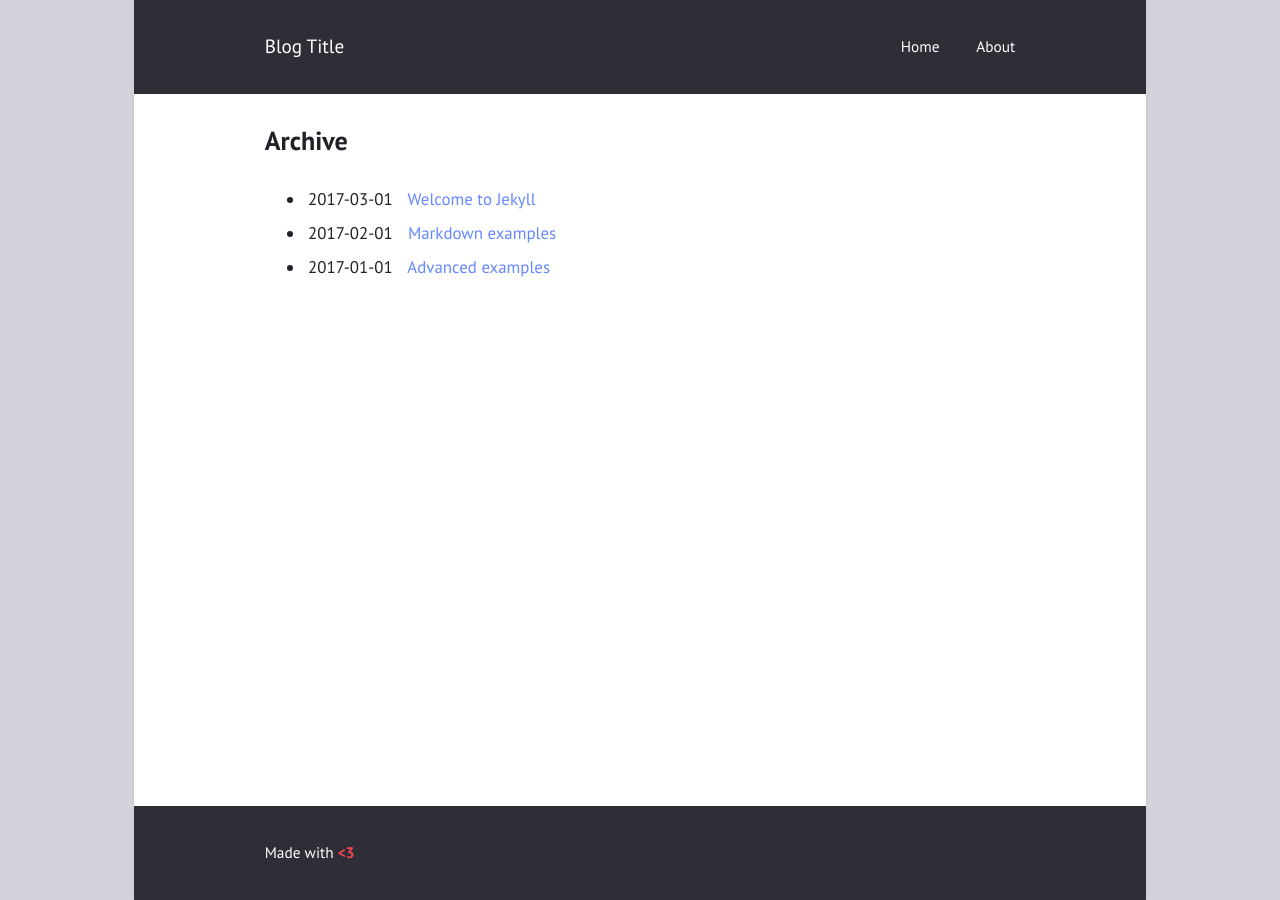
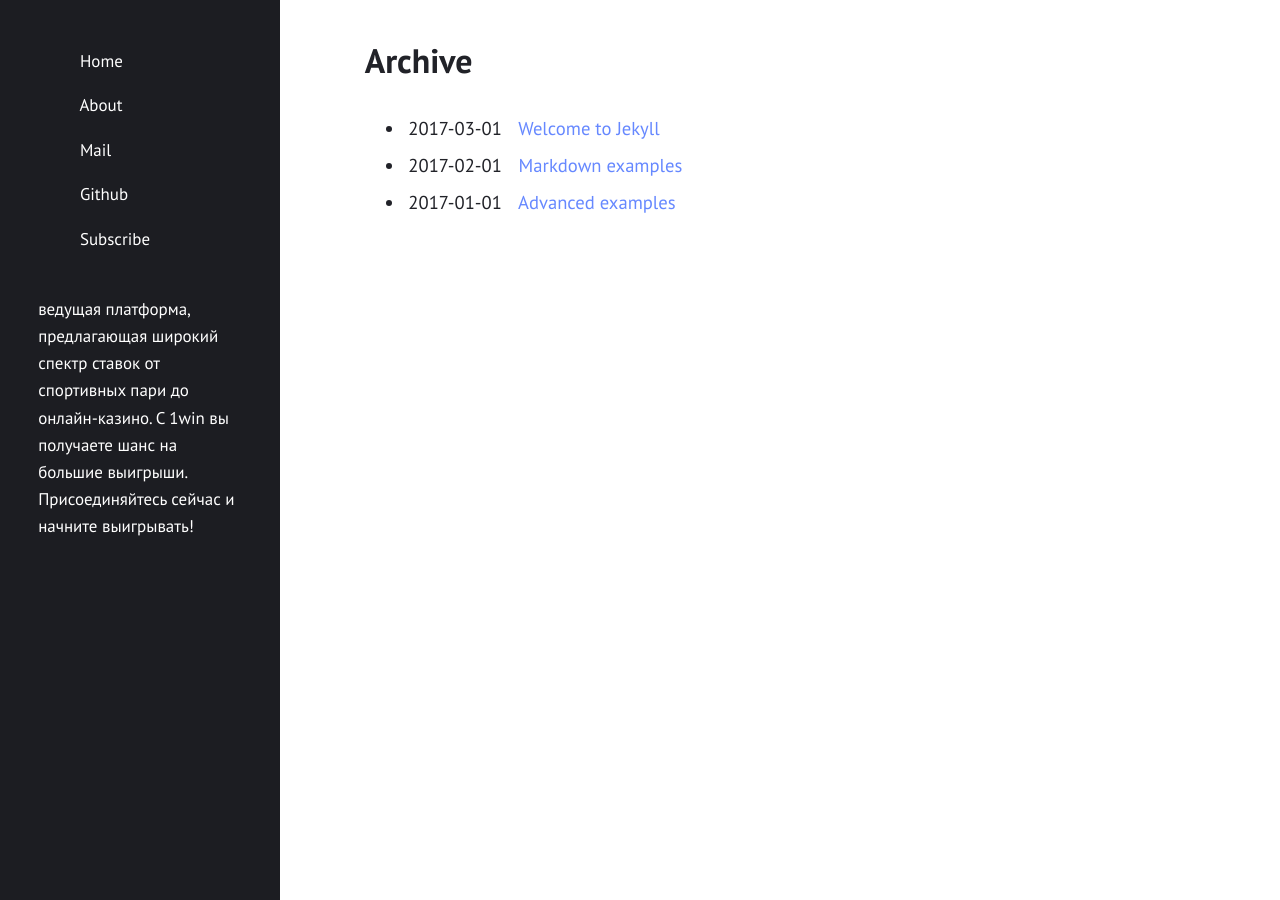
Before and after one commit to 1winrus/1winrus.github.io, a Jekyll site: the page built from archive.html, in a window 1280 px wide. Built offline with Jekyll 4.4.1, drawn with Linux system fonts in a browser that asks for light colours.

Commit message:
Update _config.yml

```diff
--- a/_config.yml
+++ b/_config.yml
@@ -1,8 +1,8 @@
-title: "Blog Title"
-author: "Blog Author"
-description: "Made with <b style=\"color: #f45;\">&lt;3</b>"
+title: "1win | Ставки и большие выигрыши!"
+author: "1Win"
+description: "ведущая платформа, предлагающая широкий спектр ставок от спортивных пари до онлайн-казино. С 1win вы получаете шанс на большие выигрыши. Присоединяйтесь сейчас и начните выигрывать!"
 permalink: /:title/
-lang: "en"
+lang: "ru"
 excerpt_separator: "\n\n\n"
 date_format: "%B %d, %Y"
 
@@ -10,8 +10,8 @@ date_format: "%B %d, %Y"
 
 show_excerpts: true        # show article excerpts on the home page
 show_frame: true           # adds a gray frame to the site
-show_sidebar: false        # show a sidebar instead of the usual header
-minimal: false             # use a dark header
+show_sidebar: true        # show a sidebar instead of the usual header
+minimal: true             # use a dark header
 
 # Menu
 
```
